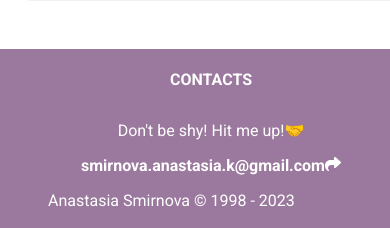
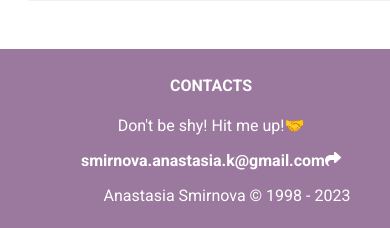
Before and after one commit to nastya-smirnova/nastya-smirnova.github.io, a React (Create React App) app: page / in a window 390 px wide. Shown: the part 2856-3084 px from the top of the page. Built offline with nearby package versions, Linux system fonts and the light colour scheme; a web font is replaced by a local one.

Commit message:
minor changes added

```diff
--- a/src/App.css
+++ b/src/App.css
@@ -327,6 +327,7 @@
 .contactsHeader {
   display: flex;
   padding-left: 2rem;
+  margin-bottom: 5px;
 
   text-transform: var(--header-text-transform);
   color: var(--footer-text-color);
--- a/src/MediaQuery.css
+++ b/src/MediaQuery.css
@@ -192,4 +192,8 @@
     font-weight: 800;
     padding-left: 0rem;
   }
+
+  .copyrightText {
+    flex-direction: column;
+  }
 }
```
